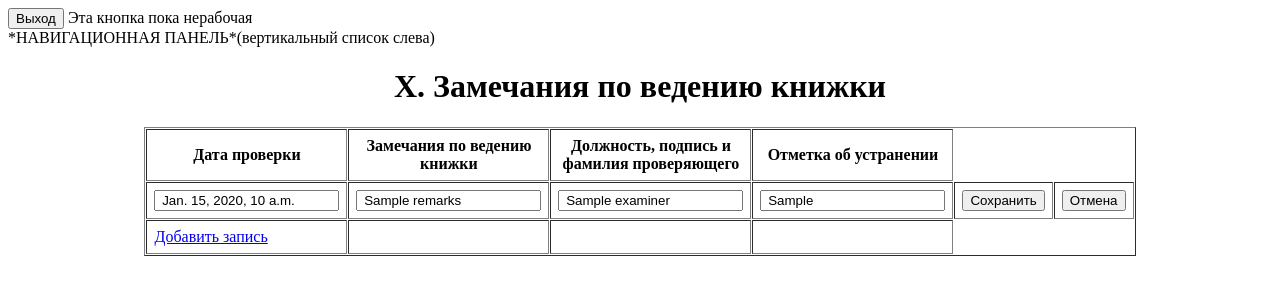
After one commit to Mesailor/Diploma, a Django app: template templates/a_book/chapter10.html in a window 1280 px wide. The commit adds this page. Shown: the top 300 px of the page. Run offline with Django 4.2, Linux system fonts and the light colour scheme; the template is opened without the code that fills it: most values are stand-ins (such as "Sample title", 1, 10 or a date in 2020).

Commit message:
Create Chapter10

```diff
--- a/a_book/views.py
+++ b/a_book/views.py
@@ -12,7 +12,7 @@ htmls = {1: 'a_book/chapter1.html',
          7: '',
          8: 'a_book/chapter8.html',
          9: 'a_book/chapter9.html',
-         10: '',
+         10: 'a_book/chapter10.html',
          11: ''}
 
 
--- /dev/null
+++ b/templates/a_book/chapter10.html
@@ -0,0 +1,70 @@
+{% extends 'a_book/chapter_base.html' %}
+
+{% block title %}X. Замечания по ведению книжки{% endblock title %}
+
+{% block content %}
+<h1 align="center">X. Замечания по ведению книжки</h1>
+
+<table border="1" align="center" cellpadding="7" cellspacing="1" width="70%">
+    <thead>
+    <tr>
+        <th>Дата проверки</th>
+        <th>Замечания по ведению книжки</th>
+        <th>Должность, подпись и фамилия проверяющего</th>
+        <th>Отметка об устранении</th> <!-- замечания, подпись владельца летной книжки-->
+    </tr>
+    </thead>
+    <tbody>
+        {% if records.count > 0 %}
+        {% for record in records %}
+        <!--EDITING-->
+        {% if record.id == id %}
+    <tr>
+        <form method="POST">
+            {% csrf_token %}
+        <td><input type="text" name="date" value=" {{record.date}}"></td>
+        <td><input type="text" name="remarks" value=" {{record.remarks}}"></td>
+        <td><input type="text" name="examiner" value=" {{record.examiner}}"></td>
+        <td><input type="text" name="deletion_mark" value=" {{record.deletion_mark}}"></td>
+            <td><input type="submit" value="Сохранить"></td>
+        </form>
+        <td><button onclick="document.location='/chapter/{{number}}'">Отмена</button></td>
+    </tr>
+        <!-- END OF EDITING -->
+        {% else %}
+    <tr>
+        <td>{{record.date}}</td>
+        <td>{{record.remarks}}</td>
+        <td>{{record.examiner}}</td>
+        <td>{{record.deletion_mark}}</td>
+        <td><a href="/edit/{{number}}/{{record.id}}">Редактировать</a>  |
+            <a href="/delete/{{number}}/{{record.id}}">Удалить</a></td>
+    </tr>
+        {% endif %}
+        {% endfor %}
+        {% endif %}
+        <!-- CREATING -->
+        {% if creating %}
+    <tr>
+        <form method="POST">
+            {% csrf_token %}
+        <td><input type="text" name="date" value=""></td>
+        <td><input type="text" name="remarks" value=""></td>
+        <td><input type="text" name="examiner" value=""></td>
+        <td><input type="text" name="deletion_mark" value=""></td>
+            <td><input type="submit" value="Сохранить"></td>
+        </form>
+        <td><button onclick="document.location='/chapter/{{number}}'">Отмена</button></td>
+    </tr>
+        <!-- END OF CREATING -->
+        {% else %}
+    <tr>
+        <td><a href="/create/{{number}}">Добавить запись</a></td>
+        <td></td>
+        <td></td>
+        <td></td>
+    </tr>
+        {% endif %}
+    </tbody>
+</table>
+{% endblock content %}
--- a/templates/a_book/contents.html
+++ b/templates/a_book/contents.html
@@ -11,5 +11,6 @@
     <li><a href="/chapter/5">V. Тренировка на летном тренажере</a></li>
     <li><a href="/chapter/8">VIII. Допуски пилота-курсанта к выполнению полетов</a></li>
     <li><a href="/chapter/9">IX. Летная характеристика</a></li>
+    <li><a href="/chapter/10">X. Замечания по ведению книжки</a></li>
 </ul>
 {% endblock content %}
```
Also changed, not shown: a_book/change_functions.py (+9 -1 lines), a_book/models.py (+11 -1 lines), a_book/migrations/0009_tablech10.py (added).
